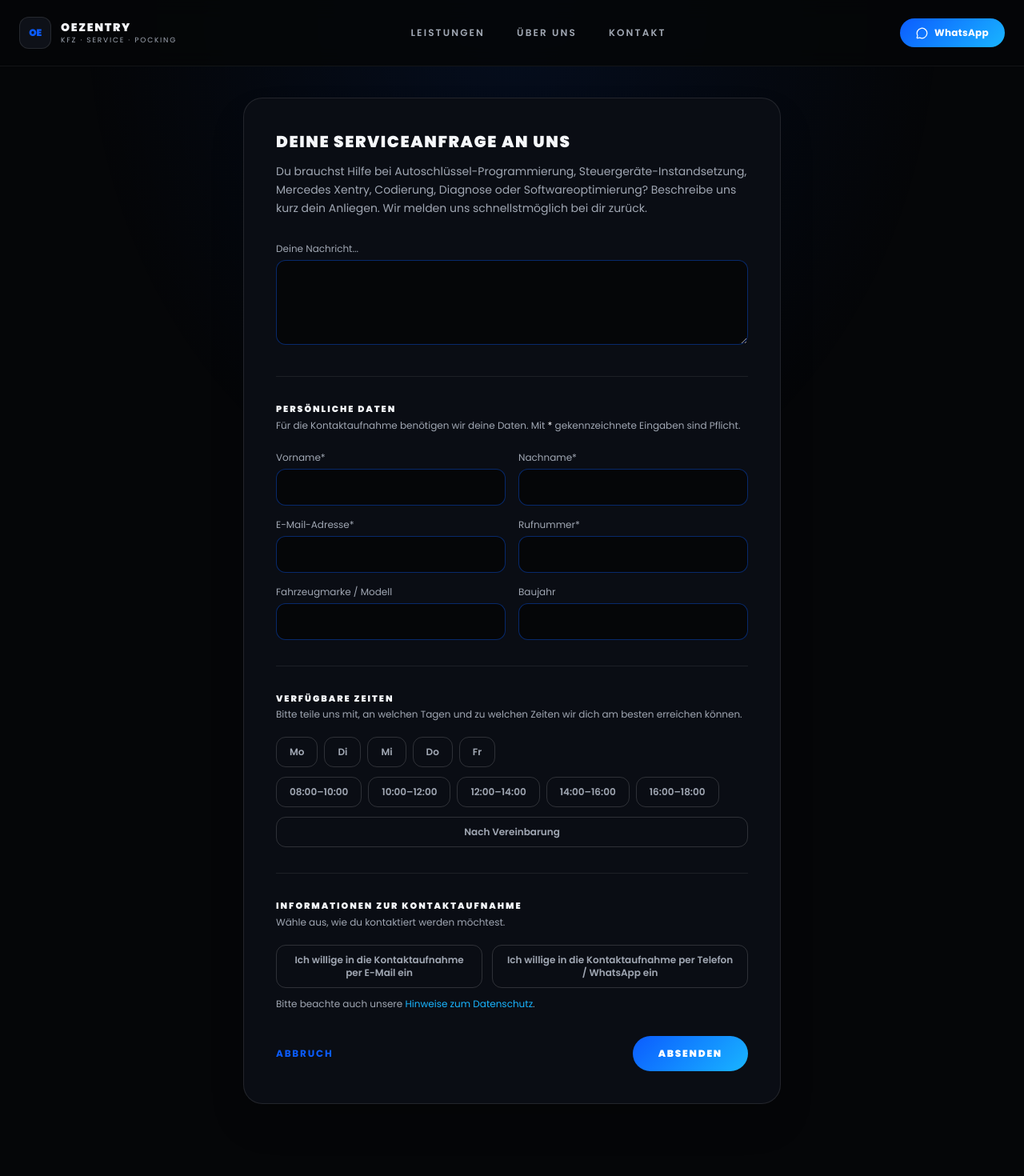
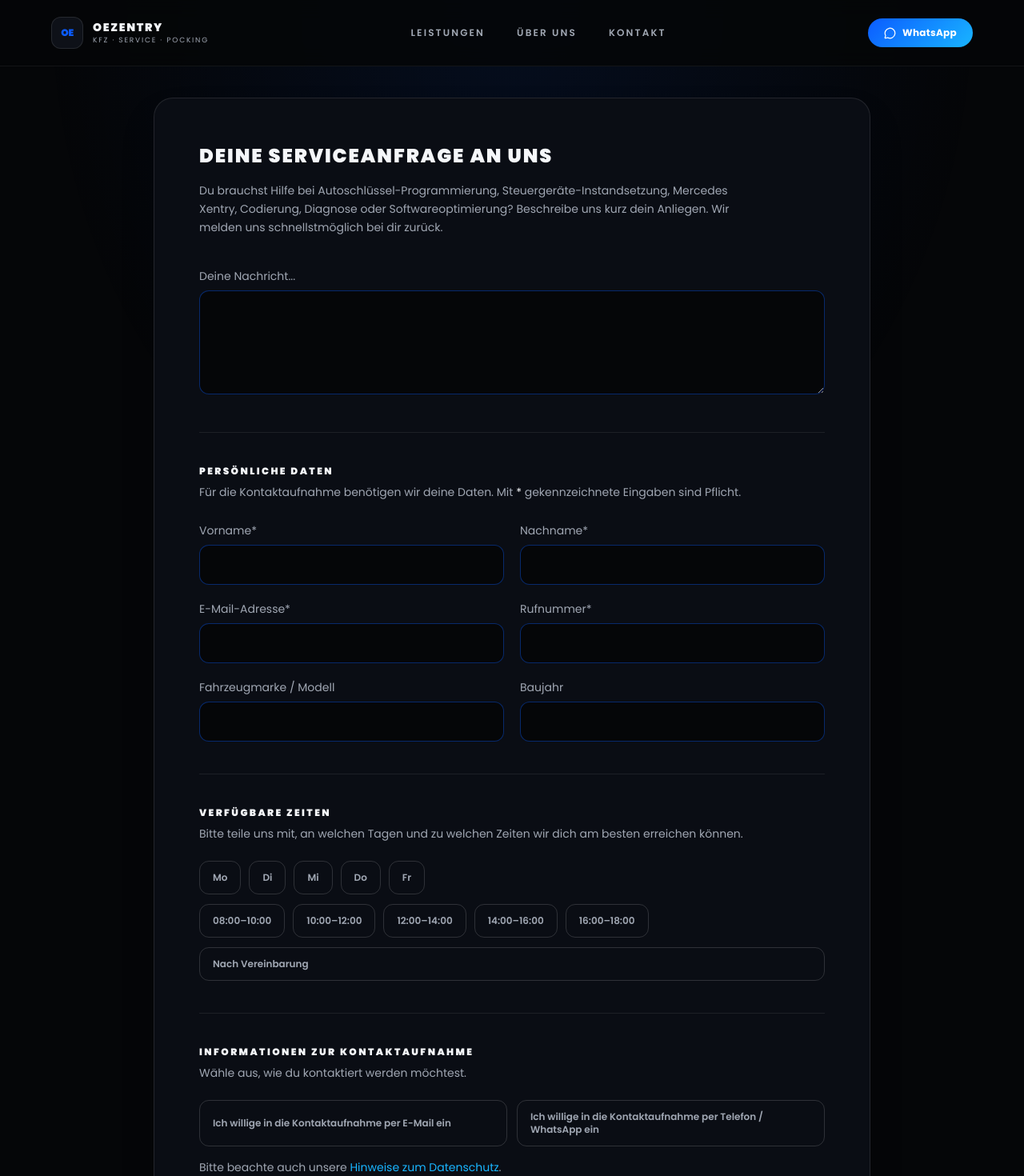
Before and after one commit to nidhisoni861/OEZENTRY, a Next.js app: page /anfrage in a window 1280 px wide. Shown: the top 1470 px of the page at 80% size. Built offline with nearby package versions, Linux system fonts and the light colour scheme.

Commit message:
fix the css in hole website

```diff
--- a/components/inquiry/InquiryForm.tsx
+++ b/components/inquiry/InquiryForm.tsx
@@ -50,18 +50,18 @@ function InputField({
 }) {
   return (
     <div>
-      <label className="text-xs text-[#A0A7B3] block mb-1.5">{label}</label>
+      <label className="text-sm text-[#A0A7B3] block mb-2">{label}</label>
       <input
         type={type}
         value={value}
         onChange={(e) => onChange(e.target.value)}
-        className={`w-full bg-[#050608] border rounded-xl px-4 py-3 text-sm text-[#F5F7FA] focus:outline-none transition-colors ${
+        className={`w-full bg-[#050608] border rounded-xl px-4 py-3.5 text-sm text-[#F5F7FA] focus:outline-none transition-colors ${
           error
             ? "border-red-500/60 focus:border-red-500"
             : "border-[#0B5CFF]/40 focus:border-[#0B5CFF]"
         }`}
       />
-      {error && <p className="text-red-400 text-[11px] mt-1">{error}</p>}
+      {error && <p className="text-red-400 text-xs mt-1.5">{error}</p>}
     </div>
   );
 }
@@ -81,7 +81,7 @@ function ToggleButton({
     <button
       type="button"
       onClick={onClick}
-      className={`px-4 py-2.5 rounded-xl text-xs font-semibold border transition-all duration-150 ${
+      className={`px-4 py-3 rounded-xl text-xs font-semibold border transition-all duration-150 text-left ${
         fullWidth ? "w-full" : ""
       } ${
         active
@@ -141,52 +141,53 @@ export default function InquiryForm() {
 
   return (
     <div className="min-h-screen bg-[#050608]">
-      {/* Background glow */}
+      {/* Ambient glow */}
       <div className="fixed inset-0 pointer-events-none">
-        <div className="absolute inset-0 bg-[radial-gradient(ellipse_at_50%_0%,rgba(11,92,255,0.09)_0%,transparent_60%)]" />
+        <div className="absolute inset-0 bg-[radial-gradient(ellipse_at_50%_0%,rgba(11,92,255,0.09)_0%,transparent_65%)]" />
       </div>
 
-      <div className="relative z-10 pt-[82px] pb-20 px-4 sm:px-6">
-        <div className="max-w-2xl mx-auto mt-10">
-          <div className="rounded-3xl border border-white/[0.1] bg-[#0A0D14] p-7 sm:p-10 shadow-2xl">
+      {/* Page content */}
+      <div className="relative z-10 pt-[82px] pb-24 px-4 sm:px-6 lg:px-8">
+        <div className="max-w-4xl mx-auto mt-10 w-full">
+          <div className="rounded-3xl border border-white/[0.1] bg-[#0A0D14] p-8 sm:p-10 lg:p-14 shadow-2xl">
 
-            {/* ── Form heading ── */}
-            <h1 className="text-lg sm:text-xl font-black tracking-[0.08em] uppercase text-[#F5F7FA] mb-3">
+            {/* ── Heading ── */}
+            <h1 className="text-xl sm:text-2xl font-black tracking-[0.08em] uppercase text-[#F5F7FA] mb-4">
               Deine Serviceanfrage an uns
             </h1>
-            <p className="text-sm text-[#A0A7B3] leading-relaxed mb-8">
+            <p className="text-sm text-[#A0A7B3] leading-relaxed mb-10 max-w-2xl">
               Du brauchst Hilfe bei Autoschlüssel-Programmierung,
               Steuergeräte-Instandsetzung, Mercedes Xentry, Codierung, Diagnose
               oder Softwareoptimierung? Beschreibe uns kurz dein Anliegen.{" "}
               Wir melden uns schnellstmöglich bei dir zurück.
             </p>
 
-            {/* ── Message ── */}
-            <div className="mb-8">
-              <label className="text-xs text-[#A0A7B3] block mb-1.5">
+            {/* ── Message textarea ── */}
+            <div className="mb-10">
+              <label className="text-sm text-[#A0A7B3] block mb-2">
                 Deine Nachricht...
               </label>
               <textarea
                 value={form.message}
                 onChange={(e) => setForm({ ...form, message: e.target.value })}
-                rows={4}
-                className="w-full bg-[#050608] border border-[#0B5CFF]/40 rounded-xl px-4 py-3 text-sm text-[#F5F7FA] resize-y focus:outline-none focus:border-[#0B5CFF] transition-colors"
+                rows={5}
+                className="w-full bg-[#050608] border border-[#0B5CFF]/40 rounded-xl px-4 py-3.5 text-sm text-[#F5F7FA] resize-y focus:outline-none focus:border-[#0B5CFF] transition-colors"
               />
             </div>
 
-            <hr className="border-white/[0.08] mb-8" />
+            <hr className="border-white/[0.08] mb-10" />
 
             {/* ── Personal data ── */}
-            <h2 className="text-[11px] font-black tracking-[0.18em] uppercase text-[#F5F7FA] mb-1">
+            <h2 className="text-xs font-black tracking-[0.2em] uppercase text-[#F5F7FA] mb-2">
               Persönliche Daten
             </h2>
-            <p className="text-xs text-[#A0A7B3] mb-6">
+            <p className="text-sm text-[#A0A7B3] mb-7">
               Für die Kontaktaufnahme benötigen wir deine Daten. Mit{" "}
               <span className="text-[#F5F7FA]">*</span> gekennzeichnete Eingaben
               sind Pflicht.
             </p>
 
-            <div className="grid sm:grid-cols-2 gap-4 mb-2">
+            <div className="grid grid-cols-1 sm:grid-cols-2 gap-5 mb-1">
               <InputField
                 label="Vorname*"
                 value={form.firstName}
@@ -225,19 +226,19 @@ export default function InquiryForm() {
               />
             </div>
 
-            <hr className="border-white/[0.08] my-8" />
+            <hr className="border-white/[0.08] my-10" />
 
             {/* ── Available times ── */}
-            <h2 className="text-[11px] font-black tracking-[0.18em] uppercase text-[#F5F7FA] mb-1">
+            <h2 className="text-xs font-black tracking-[0.2em] uppercase text-[#F5F7FA] mb-2">
               Verfügbare Zeiten
             </h2>
-            <p className="text-xs text-[#A0A7B3] mb-5">
+            <p className="text-sm text-[#A0A7B3] mb-6">
               Bitte teile uns mit, an welchen Tagen und zu welchen Zeiten wir
               dich am besten erreichen können.
             </p>
 
             {/* Days */}
-            <div className="flex flex-wrap gap-2 mb-3">
+            <div className="flex flex-wrap gap-2.5 mb-3">
               {DAYS.map((day) => (
                 <ToggleButton
                   key={day}
@@ -250,7 +251,7 @@ export default function InquiryForm() {
             </div>
 
             {/* Times */}
-            <div className="flex flex-wrap gap-2 mb-3">
+            <div className="flex flex-wrap gap-2.5 mb-3">
               {TIMES.map((time) => (
                 <ToggleButton
                   key={time}
@@ -273,22 +274,23 @@ export default function InquiryForm() {
               Nach Vereinbarung
             </ToggleButton>
 
-            <hr className="border-white/[0.08] my-8" />
+            <hr className="border-white/[0.08] my-10" />
 
             {/* ── Contact permissions ── */}
-            <h2 className="text-[11px] font-black tracking-[0.18em] uppercase text-[#F5F7FA] mb-1">
+            <h2 className="text-xs font-black tracking-[0.2em] uppercase text-[#F5F7FA] mb-2">
               Informationen zur Kontaktaufnahme
             </h2>
-            <p className="text-xs text-[#A0A7B3] mb-5">
+            <p className="text-sm text-[#A0A7B3] mb-6">
               Wähle aus, wie du kontaktiert werden möchtest.
             </p>
 
-            <div className="flex flex-col sm:flex-row gap-3 mb-3">
+            <div className="grid grid-cols-1 sm:grid-cols-2 gap-3 mb-4">
               <ToggleButton
                 active={form.contactEmail}
                 onClick={() =>
                   setForm({ ...form, contactEmail: !form.contactEmail })
                 }
+                fullWidth
               >
                 Ich willige in die Kontaktaufnahme per E-Mail ein
               </ToggleButton>
@@ -297,16 +299,17 @@ export default function InquiryForm() {
                 onClick={() =>
                   setForm({ ...form, contactPhone: !form.contactPhone })
                 }
+                fullWidth
               >
                 Ich willige in die Kontaktaufnahme per Telefon / WhatsApp ein
               </ToggleButton>
             </div>
 
             {errors.consent && (
-              <p className="text-red-400 text-xs mb-4">{errors.consent}</p>
+              <p className="text-red-400 text-sm mb-4">{errors.consent}</p>
             )}
 
-            <p className="text-xs text-[#A0A7B3] mb-8">
+            <p className="text-sm text-[#A0A7B3] mb-10">
               Bitte beachte auch unsere{" "}
               <a href="#" className="text-[#19B5FF] hover:underline">
                 Hinweise zum Datenschutz
@@ -315,16 +318,16 @@ export default function InquiryForm() {
             </p>
 
             {/* ── Actions ── */}
-            <div className="flex items-center justify-between">
+            <div className="flex flex-col-reverse sm:flex-row items-center justify-between gap-4">
               <button
                 onClick={() => router.push("/")}
-                className="text-xs font-bold tracking-[0.15em] uppercase text-[#0B5CFF] hover:text-[#19B5FF] transition-colors"
+                className="w-full sm:w-auto text-sm font-bold tracking-[0.15em] uppercase text-[#0B5CFF] hover:text-[#19B5FF] transition-colors text-center py-3"
               >
                 Abbruch
               </button>
               <button
                 onClick={handleSubmit}
-                className="px-8 py-3.5 rounded-full gradient-blue-bg text-white text-xs font-black tracking-[0.15em] uppercase hover:opacity-90 hover:scale-[1.02] active:scale-[0.98] transition-all"
+                className="w-full sm:w-auto px-10 py-4 rounded-full gradient-blue-bg text-white text-sm font-black tracking-[0.15em] uppercase hover:opacity-90 hover:scale-[1.02] active:scale-[0.98] transition-all text-center"
               >
                 Absenden
               </button>
--- a/components/layout/Header.tsx
+++ b/components/layout/Header.tsx
@@ -14,7 +14,7 @@ export default function Header() {
 
   return (
     <header className="fixed top-0 left-0 right-0 z-50 border-b border-white/[0.06] backdrop-blur-md bg-[#050608]/85">
-      <div className="max-w-[1440px] mx-auto px-6 h-[82px] flex items-center justify-between">
+      <div className="w-full px-6 sm:px-10 lg:px-12 xl:px-16 2xl:px-20 h-[82px] flex items-center justify-between">
         <a href="#" className="flex items-center gap-3 shrink-0">
           <div className="w-10 h-10 rounded-xl bg-[#0E1118] border border-white/[0.1] flex items-center justify-center">
             <span className="text-xs font-black text-[#0B5CFF] tracking-tight">OE</span>
--- a/components/sections/HeroSection.tsx
+++ b/components/sections/HeroSection.tsx
@@ -11,54 +11,76 @@ const stats = [
   { icon: Star, value: "5", label: "Bewertung" },
 ];
 
+// Individual text element: fade up from below
 const fadeUp: Variants = {
-  hidden: { opacity: 0, y: 32 },
+  hidden: { opacity: 0, y: 28 },
   visible: (delay: number) => ({
     opacity: 1,
     y: 0,
-    transition: { duration: 0.75, ease: [0.22, 1, 0.36, 1], delay },
+    transition: { duration: 0.7, ease: [0.22, 1, 0.36, 1], delay },
   }),
 };
 
 export default function HeroSection() {
   return (
     <section className="relative min-h-screen flex flex-col justify-center overflow-hidden">
-      {/* Video background */}
+
+      {/* ── Video: invisible at start, fades + zooms in after text appears ── */}
+      <motion.div
+        className="absolute inset-0 z-0"
+        initial={{ opacity: 0, scale: 1.07 }}
+        animate={{ opacity: 1, scale: 1 }}
+        transition={{ delay: 0.85, duration: 1.8, ease: [0.22, 1, 0.36, 1] }}
+      >
         <video
           autoPlay
           loop
           muted
           playsInline
-        className="absolute inset-0 w-full h-full object-cover z-0"
+          className="w-full h-full object-cover"
           src="/videos/hero-video.mp4"
         />
+      </motion.div>
 
-      {/* Dark overlay — keeps text legible over video */}
+      {/* ── Dark overlay — always present so text is readable during video load ── */}
       <div className="absolute inset-0 z-[1] pointer-events-none">
-        <div className="absolute inset-0 bg-gradient-to-r from-[#050608] via-[#050608]/90 to-[#050608]/55" />
+        <div className="absolute inset-0 bg-gradient-to-r from-[#050608] via-[#050608]/90 to-[#050608]/50" />
         <div className="absolute right-0 top-0 bottom-0 w-2/3 bg-[radial-gradient(ellipse_at_80%_50%,rgba(11,92,255,0.08)_0%,transparent_65%)]" />
         <div className="absolute bottom-0 left-0 right-0 h-48 bg-gradient-to-t from-[#050608] to-transparent" />
       </div>
 
-      {/* Hero content */}
-      <div className="relative z-10 max-w-[1440px] mx-auto px-6 w-full pt-[82px]">
+      {/* ── Hero content wrapper
+            Starts shifted right (appears more centred on screen).
+            Settles left into its final position as the car arrives.
+            On mobile the shift is kept small so nothing clips. ── */}
+      <motion.div
+        className="relative z-10 w-full px-6 sm:px-10 lg:px-12 xl:px-16 2xl:px-20 pt-[82px]"
+        initial={{ x: 52 }}
+        animate={{ x: 0 }}
+        transition={{ delay: 1.05, duration: 1.1, ease: [0.22, 1, 0.36, 1] }}
+      >
         <div className="max-w-3xl py-24 md:py-32">
+
+          {/* 1 — Eyebrow label */}
           <motion.div
             variants={fadeUp}
             initial="hidden"
             animate="visible"
-            custom={0}
+            custom={0.2}
           >
-            <SectionLabel>Professioneller KFZ-Service · Pocking, Bayern</SectionLabel>
+            <SectionLabel>
+              Professioneller KFZ-Service · Pocking, Bayern
+            </SectionLabel>
           </motion.div>
 
+          {/* 2 — Headline */}
           <h1 className="text-5xl sm:text-6xl md:text-7xl font-black leading-[0.9] mb-8 tracking-tight">
             <motion.span
               className="text-[#F5F7FA] block"
               variants={fadeUp}
               initial="hidden"
               animate="visible"
-              custom={0.25}
+              custom={0.38}
             >
               Dein Auto.
             </motion.span>
@@ -67,31 +89,36 @@ export default function HeroSection() {
               variants={fadeUp}
               initial="hidden"
               animate="visible"
-              custom={0.45}
+              custom={0.52}
             >
               Unser Handwerk.
             </motion.span>
           </h1>
 
+          {/* 3 — Sub-paragraph */}
           <motion.p
             className="text-sm md:text-base text-[#A0A7B3] mb-10 max-w-md leading-relaxed"
             variants={fadeUp}
             initial="hidden"
             animate="visible"
-            custom={0.65}
+            custom={0.68}
           >
             Chip Tuning, Schlüsselprogrammierung, Xentry Codierung & mehr —
             präzise ausgeführt, transparent kommuniziert.
           </motion.p>
 
+          {/* 4 — CTA buttons */}
           <motion.div
             className="flex flex-wrap gap-4 mb-16"
             variants={fadeUp}
             initial="hidden"
             animate="visible"
-            custom={0.8}
+            custom={0.82}
           >
-            <Button href="/anfrage" className="uppercase tracking-widest text-xs px-7 py-3.5">
+            <Button
+              href="/anfrage"
+              className="uppercase tracking-widest text-xs px-7 py-3.5"
+            >
               <Calendar size={15} />
               Termin vereinbaren
             </Button>
@@ -105,18 +132,22 @@ export default function HeroSection() {
             </Button>
           </motion.div>
 
+          {/* 5 — Stats row */}
           <motion.div
             className="flex flex-wrap gap-8 border-t border-white/[0.08] pt-8"
             variants={fadeUp}
             initial="hidden"
             animate="visible"
-            custom={0.95}
+            custom={0.96}
           >
             {stats.map((stat, i) => (
               <div key={i} className="flex flex-col gap-1">
                 <div className="flex items-center gap-1.5">
                   {stat.icon && (
-                    <stat.icon size={18} className="text-[#0B5CFF] fill-[#0B5CFF]" />
+                    <stat.icon
+                      size={18}
+                      className="text-[#0B5CFF] fill-[#0B5CFF]"
+                    />
                   )}
                   <span className="text-2xl md:text-3xl font-black text-[#0B5CFF]">
                     {stat.value}
@@ -129,15 +160,20 @@ export default function HeroSection() {
             ))}
           </motion.div>
         </div>
-      </div>
+      </motion.div>
 
-      {/* Scroll indicator */}
-      <div className="absolute bottom-8 left-1/2 -translate-x-1/2 flex flex-col items-center gap-1.5 text-[#A0A7B3] z-10">
+      {/* ── Scroll indicator ── */}
+      <motion.div
+        className="absolute bottom-8 left-1/2 -translate-x-1/2 flex flex-col items-center gap-1.5 text-[#A0A7B3] z-10"
+        initial={{ opacity: 0 }}
+        animate={{ opacity: 1 }}
+        transition={{ delay: 1.6, duration: 0.8 }}
+      >
         <div className="w-6 h-9 rounded-full border border-white/20 flex items-start justify-center pt-1.5">
           <div className="w-1 h-2 rounded-full bg-[#0B5CFF] animate-bounce" />
         </div>
         <span className="text-[9px] tracking-[0.25em] uppercase">Scroll</span>
-      </div>
+      </motion.div>
     </section>
   );
 }
```
Also changed, not shown: components/inquiry/ThankYouInquiry.tsx (+28 -27 lines), components/sections/AboutSection.tsx (+18 -25 lines). Lines whose indentation alone changed are shown as unchanged.
